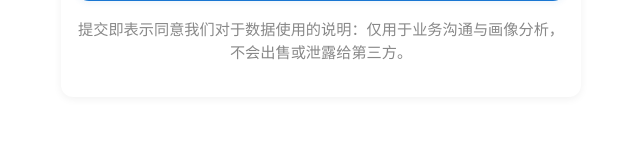
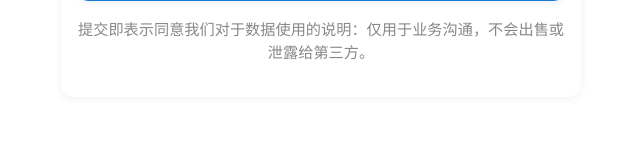
Before and after one commit to schetkfs/info_collector, a Flask app: page / in a window 1280 px wide. Shown: the part 636-800 px from the top of the page, without its empty margins (319-959 px from the left). Run offline with Flask 3, Linux system fonts and the light colour scheme.

Commit message:
Update form.html

```diff
--- a/templates/form.html
+++ b/templates/form.html
@@ -93,7 +93,7 @@
             <button type="submit" class="btn">提交信息</button>
         </div>
     </form>
-    <div class="footer">提交即表示同意我们对于数据使用的说明：仅用于业务沟通与画像分析，不会出售或泄露给第三方。</div>
+    <div class="footer">提交即表示同意我们对于数据使用的说明：仅用于业务沟通，不会出售或泄露给第三方。</div>
     <!-- 分离的CSS和JS -->
 </div>
 <link rel="stylesheet" href="/static/css/form.css">
```
